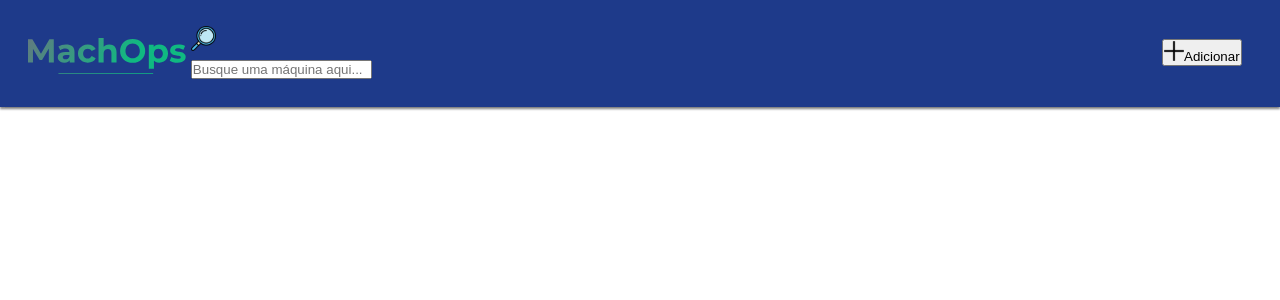
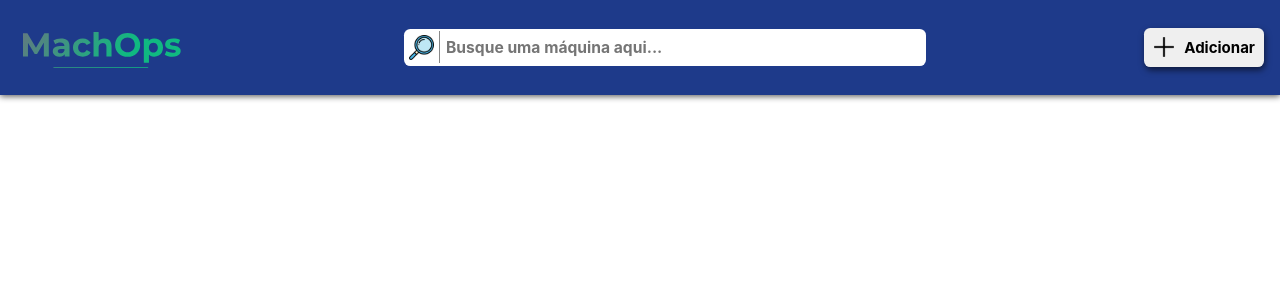
Before and after one commit to LucasLantemamLeite/MachOps.Fronted, a React (Vite) app: page / in a window 1280 px wide. Shown: the top 300 px of the page. Built offline with nearby package versions, Linux system fonts and the light colour scheme.

Commit message:
feat: adiciona o estilo da barra de navegação do projeto

```diff
--- a/src/Sections/NavBar/NavBarStyle.scss
+++ b/src/Sections/NavBar/NavBarStyle.scss
@@ -2,18 +2,71 @@
 
 nav {
   display: grid;
-  padding: 2.5rem 2rem;
+  padding: 2rem 1.5rem;
   align-items: center;
   grid-template-columns: 0.1fr 1fr 0.1fr;
   background-color: #{Style.$Primary-Background-Color};
-  box-shadow: 0rem 0.3rem 0.2rem rgba(0, 0, 0, 0.473);
-}
-
-.navbar__div-applogo {
+  box-shadow: 0rem 0.2rem 0.6rem rgba(0, 0, 0, 0.651);
 }
 
 .navbar__div-searchbox {
+  position: relative;
+  display: flex;
+  align-items: center;
+  justify-self: center;
+
+  & .navbar__div-icon-wrapper {
+    display: flex;
+    align-items: center;
+    justify-content: center;
+    position: absolute;
+    left: 0.5rem;
+    border-right: 1px solid rgba(0, 0, 0, 0.466);
+    padding-right: 0.4rem;
+    height: 85%;
+  }
+
+  & input {
+    width: 50rem;
+    padding: #{Style.$Default-Padding};
+    padding-left: 4rem;
+    border-radius: #{Style.$Default-Border-Radius};
+    outline: none;
+    border: none;
+    font-size: #{Style.$Font-md};
+    font-weight: inherit;
+    font-family: inherit;
+
+    &::selection {
+      background-color: #{Style.$Gray-Scale-Color};
+      color: white;
+    }
+  }
 }
 
 .navbar__div-addbtn {
+  display: flex;
+  justify-self: center;
+
+  & button {
+    display: flex;
+    align-items: center;
+    gap: 1rem;
+    padding: #{Style.$Default-Padding};
+    font-size: #{Style.$Font-sm * 1.2};
+    font-weight: inherit;
+    font-family: inherit;
+    border-radius: #{Style.$Default-Border-Radius};
+    outline: none;
+    border: none;
+    cursor: pointer;
+    box-shadow: 0.1rem 0.3rem 0.6rem rgba(0, 0, 0, 0.555);
+    transition: 300ms ease;
+
+    &:hover {
+      transform: translateX(3px);
+      background-color: #{Style.$Secondary-Background-Color};
+      color: white;
+    }
+  }
 }
```
